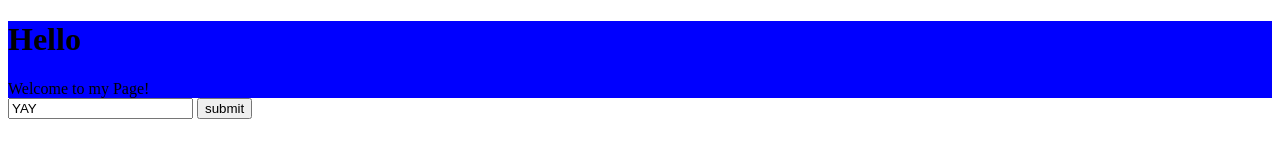
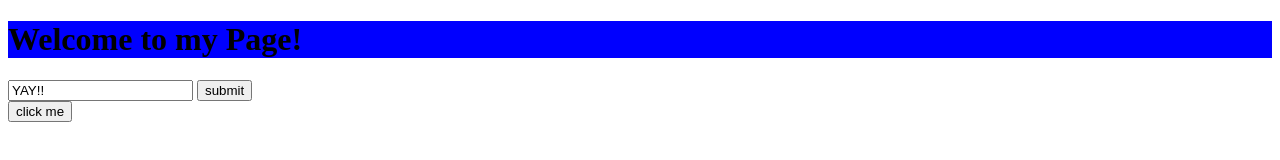
Before and after one commit to Bluemooses/jQuery-Review, a plain HTML site: page index.html in a window 1280 px wide. Both pictures are taken after typing "Sample" into the empty fields and a click on the button "submit". Drawn offline with nearby package versions, Linux system fonts and the light colour scheme.

Commit message:
Final jQuery lecture note submit

```diff
--- a/index.html
+++ b/index.html
@@ -11,14 +11,11 @@
 </head>
 
 <body>
-    <div class="blue">
-        <div class="Hello">
-            <h1 id = "hello">Hello</h1>
-        </div>
-    </div>
-    <div class="wrapper">
-        <input type="text" id="firstName" />
-        <button id="submit">submit</button>
+    <h1 id="hello"></h1>
+    <input type="text" id="firstName" />
+    <button id="submit">submit</button>
+    <div id="wrapper">
+
     </div>
     <script src="https://ajax.googleapis.com/ajax/libs/jquery/3.5.1/jquery.min.js"></script>
     <script src='scripts.js'></script>
--- a/scripts.js
+++ b/scripts.js
@@ -1,25 +1,29 @@
-$(document).ready(onReady); //second event of code running
+// second event code runs at
+$(document).ready(onReady);
 
-function onReady(){
+function onReady() {
     console.log('jQuery is loaded');
-    $(".Hello").append( 'Welcome to my Page!');
-    $("#hello").addClass('blue');
+    $('#hello').append('Welcome to my Page!');
+    // $('#hello').css('color', 'red');
+    $('#hello').addClass('blue');
     $('#submit').on('click', handleSubmit);
     $('#wrapper').on('click', '.extraBtn', handleClick);
-    console.log("hello"); //run first because it runs when the scripts loads.
-};
-
-function handleSubmit(){
-    console.log('Button clicked!');
-    let firstName = $('#firstName').val(); //getter
-    console.log(firstName);//uses our variable
-
-    $('#wrapper').append('< button class = "extraBtn" > click me < /button>');
-    $('#firstName').val('YAY'); //setter
 }
 
+// 1st event code runs at
+console.log("hello");
 
-function handleClick(){
-    console.log("button clicked");
-    $('#wrapper').append('< button class = "extraBtn" > click me < /button>');
-};
+function handleClick() {
+    console.log("button clicked!!");
+       $(this).addClass('blue');
+}
+
+function handleSubmit() {
+    let firstName = $('#firstName').val();
+    // getter
+    console.log(firstName);
+
+    $('#firstName').val('YAY!!');
+    // setter
+    $('#wrapper').append('<button class="extraBtn">click me</button>');
+}
--- a/styles.css
+++ b/styles.css
@@ -1,8 +1,7 @@
-
 /* body{
     background-color: red;
 } */
 
-.blue{
-    background: blue;
+.blue {
+    background-color: blue;
 }
```
Also changed, not shown: 1 other file.
